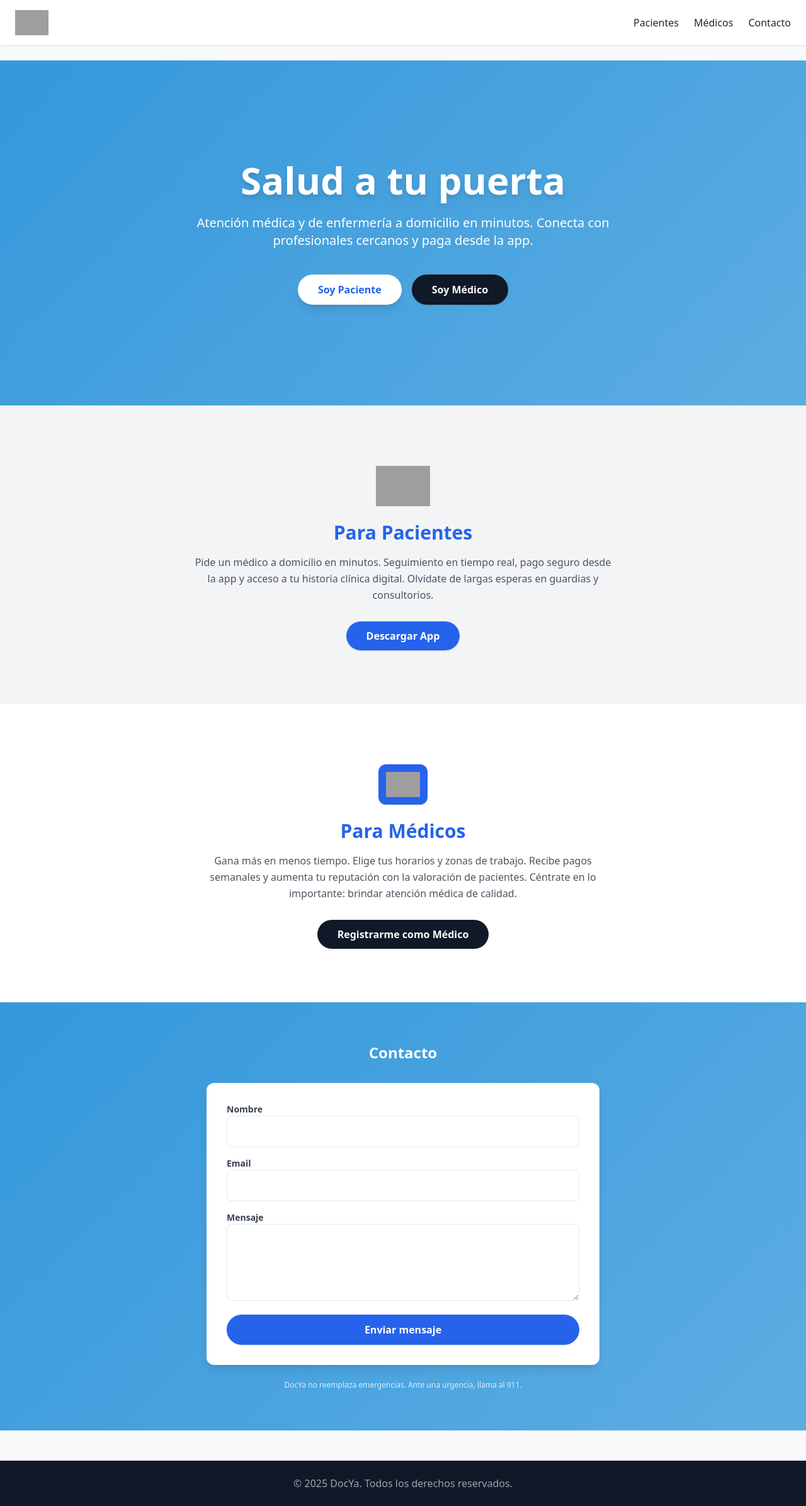
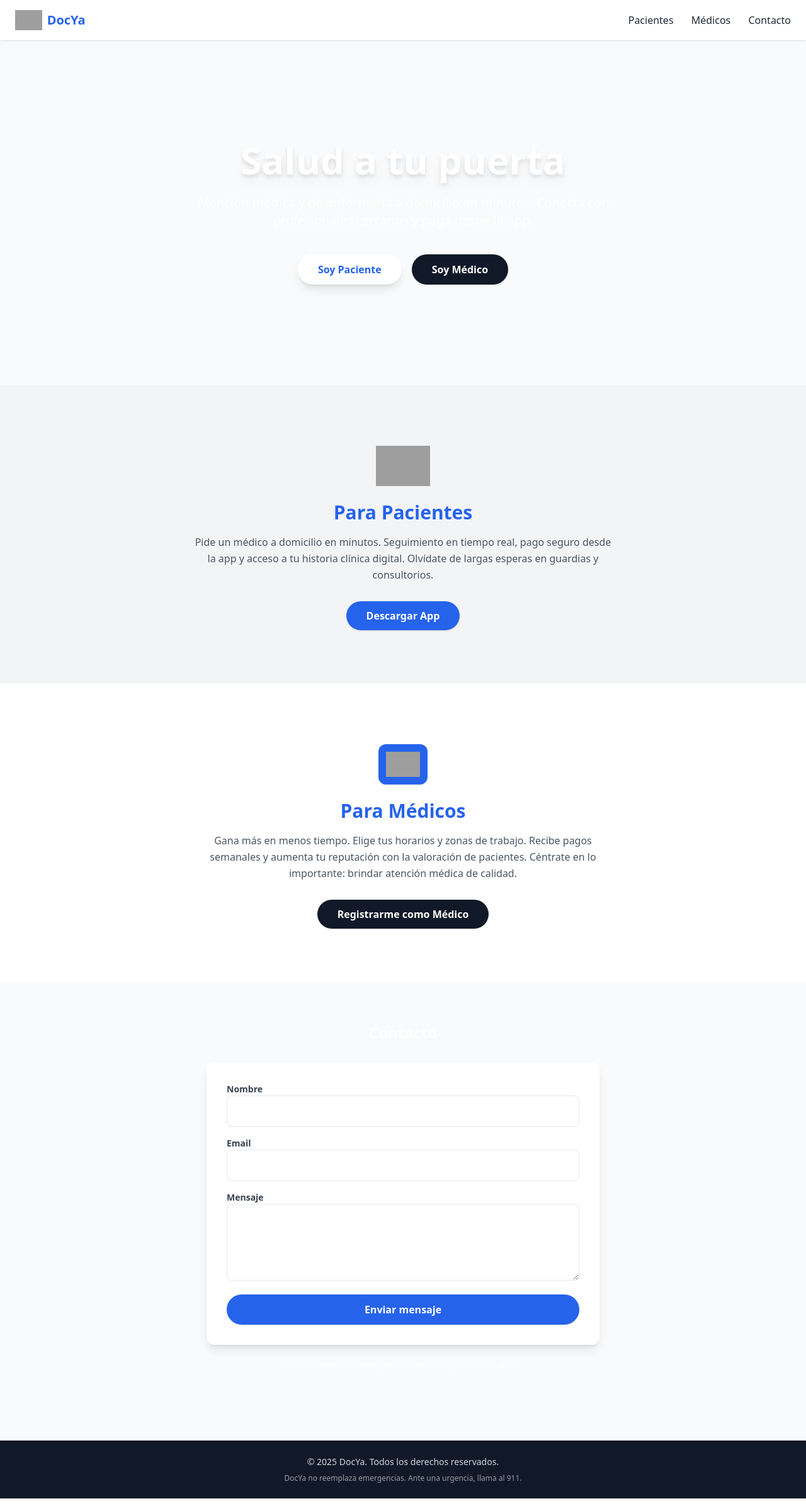
Before and after one commit to NahunMenem/DOCYA-RAILWAY, a FastAPI app: page / in a window 1280 px wide. Shown: the whole page at 63% size. Run offline with FastAPI, Linux system fonts and the light colour scheme; parts of the project's set-up code (start-up, migrations or seed data) failed here and were passed over; some libraries are stand-ins or nearby versions; grey boxes are pictures that could not be loaded.

Commit message:
Update base.html

```diff
--- a/templates/base.html
+++ b/templates/base.html
@@ -5,47 +5,34 @@
   <meta name="viewport" content="width=device-width, initial-scale=1.0">
   <title>{% block title %}DocYa{% endblock %}</title>
   <script src="https://cdn.tailwindcss.com"></script>
-  <link rel="icon" href="https://res.cloudinary.com/dqsacd9ez/image/upload/v1757197807/logo_1_svfdye.png" />
-
-  <!-- AOS Animations -->
-  <link href="https://unpkg.com/aos@2.3.1/dist/aos.css" rel="stylesheet">
-  <script src="https://unpkg.com/aos@2.3.1/dist/aos.js"></script>
-  <script>
-    document.addEventListener("DOMContentLoaded", () => {
-      AOS.init({ duration: 1000, once: true });
-    });
-  </script>
-
-  <style>
-    .gradient-bg {
-      background: linear-gradient(135deg, #3498DB 0%, #5DADE2 100%);
-    }
-  </style>
 </head>
-<body class="bg-gray-50 text-gray-800 font-sans">
+<body class="font-sans bg-gray-50 text-gray-800">
 
   <!-- Navbar -->
-  <header class="bg-white shadow fixed w-full z-50">
-    <div class="container mx-auto px-6 py-4 flex items-center justify-between">
-      <a href="/" class="flex items-center space-x-3">
-        <img src="https://res.cloudinary.com/dqsacd9ez/image/upload/v1757197807/logo_1_svfdye.png" alt="DocYa" class="h-10">
+  <header class="bg-white shadow sticky top-0 z-50">
+    <div class="container mx-auto flex items-center justify-between px-6 py-4">
+      <a href="/" class="flex items-center space-x-2">
+        <img src="https://res.cloudinary.com/dqsacd9ez/image/upload/v1757197807/logo_1_svfdye.png" alt="DocYa Logo" class="h-8">
+        <span class="font-bold text-xl text-blue-600">DocYa</span>
       </a>
-      <nav class="space-x-6 hidden md:flex">
-        <a href="/#pacientes" class="hover:text-blue-600 font-medium">Pacientes</a>
-        <a href="/medicos" class="hover:text-blue-600 font-medium">Médicos</a>
-        <a href="/#contacto" class="hover:text-blue-600 font-medium">Contacto</a>
+      <nav class="space-x-6">
+        <a href="/pacientes" class="hover:text-blue-600">Pacientes</a>
+        <a href="/medicos" class="hover:text-blue-600">Médicos</a>
+        <a href="#contacto" class="hover:text-blue-600">Contacto</a>
       </nav>
     </div>
   </header>
 
   <!-- Main -->
-  <main class="pt-24">
+  <main>
     {% block content %}{% endblock %}
   </main>
 
   <!-- Footer -->
-  <footer class="bg-gray-900 text-gray-400 py-6 text-center mt-12">
-    <p>&copy; 2025 DocYa. Todos los derechos reservados.</p>
+  <footer class="bg-gray-900 text-gray-300 text-center py-6 mt-12">
+    <p class="text-sm">© 2025 DocYa. Todos los derechos reservados.</p>
+    <p class="text-xs mt-2 opacity-70">DocYa no reemplaza emergencias. Ante una urgencia, llama al 911.</p>
   </footer>
+
 </body>
 </html>
```
